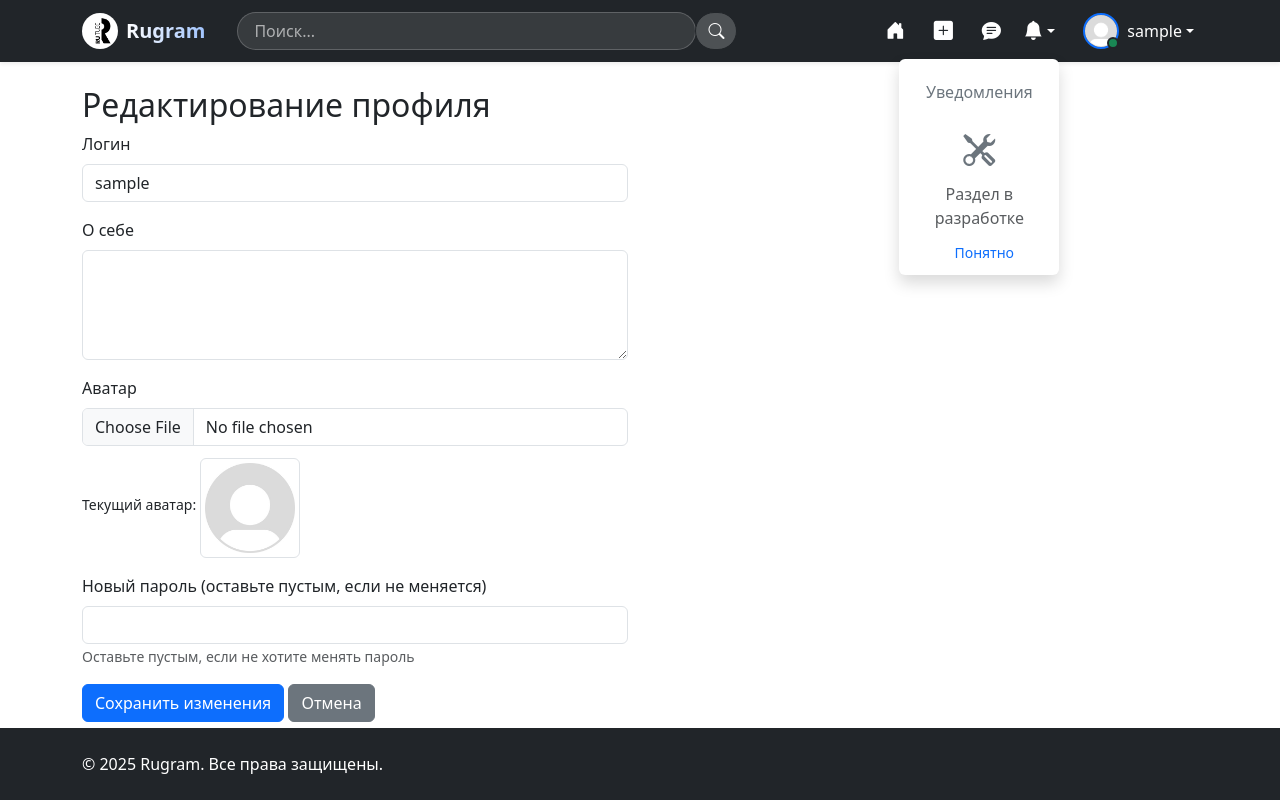
After one commit to stepa323/rugram, a Flask app: page /edit_profile in a window 1280 px wide, after a click on "Уведомления". The commit adds this page. Run offline with Flask 3, Linux system fonts and the light colour scheme; the visitor is signed in with stand-in values (Sample User, id 1); some libraries are stand-ins or nearby versions.

Commit message:
adding search and improving other

```diff
--- a/app/routes.py
+++ b/app/routes.py
@@ -1,5 +1,7 @@
 import os
 import time
+
+from PIL import Image
 
 from flask import render_template, flash, redirect, url_for, Blueprint, request, jsonify, abort
 from flask_login import login_user, login_required, logout_user, current_user
@@ -15,13 +17,59 @@ auth_bp = Blueprint('auth', __name__, template_folder='../templates')
 posts_bp = Blueprint('posts', __name__, template_folder='../templates')
 
 
+def process_avatar(image_file):
+    # Создаем квадратное изображение
+    img = Image.open(image_file)
+
+    if img.mode == 'RGBA':
+        img = img.convert('RGB')
+
+    # Определяем минимальную сторону
+    min_size = min(img.size)
+
+    # Обрезаем до квадрата (центрированно)
+    img = img.crop((
+        (img.width - min_size) // 2,
+        (img.height - min_size) // 2,
+        (img.width + min_size) // 2,
+        (img.height + min_size) // 2
+    ))
+
+    # Приводим к нужному размеру
+    img = img.resize((500, 500), Image.Resampling.LANCZOS)
+
+    # Сохраняем
+    filename = f"avatar_{current_user.id}.jpg"
+    save_path = os.path.join(config.Config.UPLOAD_FOLDER, 'profile_images', filename)
+    img.save(save_path, "JPEG", quality=85)
+
+    return filename
+
+
 @main_bp.route('/')
 @main_bp.route('/index')
 def index():
+    search_query = request.args.get('q', '').strip().lower()
     page = request.args.get('page', 1, type=int)
-    pagination = Post.query.filter(Post.is_deleted == False).order_by(Post.created_date.desc()).paginate(page=page,
-                                                                                                         per_page=15)
-    return render_template('main/index.html', posts=pagination.items, pagination=pagination)
+    per_page = 15
+
+    base_query = Post.query.filter(Post.is_deleted == False)
+
+    if search_query:
+        search_filter = Post.text.like(f'%{search_query}%')
+        pagination = base_query.filter(search_filter) \
+            .order_by(Post.created_date.desc()) \
+            .paginate(page=page, per_page=per_page)
+    else:
+        pagination = base_query.order_by(Post.created_date.desc()) \
+            .paginate(page=page, per_page=per_page)
+
+    return render_template(
+        'main/index.html',
+        posts=pagination.items,
+        pagination=pagination,
+        search_query=search_query
+    )
 
 
 @auth_bp.route('/login', methods=['GET', 'POST'])
@@ -165,31 +213,40 @@ def profile(user_id_or_username):
 @login_required
 def edit_profile():
     form = ProfileForm()
+
     if form.validate_on_submit():
-        # Обновление данных
-        current_user.username = form.username.data
-        current_user.description = form.description.data
+        try:
+            # Обновление базовых данных
+            current_user.username = form.username.data
+            current_user.description = form.description.data
 
-        # Обработка аватара
-        if form.profile_image.data:
-            filename = secure_filename(form.profile_image.data.filename)
-            filepath = os.path.join(config.Config.UPLOAD_FOLDER, filename)
-            form.profile_image.data.save(filepath)
-            current_user.profile_image = filename
+            # Обработка аватара
+            if form.profile_image.data:
+                try:
+                    filename = process_avatar(form.profile_image.data)
+                    current_user.profile_image = filename
+                except Exception as e:
+                    flash(f'Ошибка при обработке аватара: {str(e)}', 'error')
+                    return redirect(url_for('main.edit_profile'))
 
-        # Смена пароля (если указан)
-        if form.password.data:
-            current_user.set_password(form.password.data)
+            # Смена пароля (если указан)
+            if form.password.data:
+                current_user.set_password(form.password.data)
 
-        db.session.commit()
-        flash('Профиль обновлен!', 'success')
-        return redirect(url_for('profile', username=current_user.username))
+            db.session.commit()
+            flash('Профиль успешно обновлен!', 'success')
+            return redirect(url_for('main.profile', user_id_or_username=current_user.username))
 
-    # Заполняем форму текущими данными
-    form.username.data = current_user.username
-    form.description.data = current_user.description
+        except Exception as e:
+            db.session.rollback()
+            flash(f'Ошибка при обновлении профиля: {str(e)}', 'danger')
 
-    return render_template('edit_profile.html', form=form)
+    elif request.method == 'GET':
+        # Заполняем форму текущими данными
+        form.username.data = current_user.username
+        form.description.data = current_user.description
+
+    return render_template('main/edit_profile.html', form=form)
 
 
 @posts_bp.route('/post/<int:post_id>/like', methods=['POST'])
@@ -289,3 +346,13 @@ def delete_post(post_id):
     db.session.commit()
 
     return jsonify({'success': True})
+
+
+@main_bp.route('/chat')
+def chat():
+    return render_template('main/chat.html')
+
+
+@main_bp.route('/settings')
+def settings():
+    return render_template('main/settings.html')
--- a/app/templates/base.html
+++ b/app/templates/base.html
@@ -29,20 +29,26 @@
     <div class="container">
         <!-- Логотип -->
         <a class="navbar-brand d-flex align-items-center fw-bold" href="{{ url_for('main.index') }}">
-            <img src="{{ url_for('static', filename='images/logo.png') }}" width="36" height="36" class="me-2 rounded-circle" alt="Rugram Logo">
+            <img src="{{ url_for('static', filename='images/logo.png') }}" width="36" height="36"
+                 class="me-2 rounded-circle" alt="Rugram Logo">
             <span class="gradient-text">Rugram</span>
         </a>
 
         <!-- Кнопка для мобильных -->
-        <button class="navbar-toggler border-0" type="button" data-bs-toggle="collapse" data-bs-target="#navbarContent" aria-controls="navbarContent" aria-expanded="false" aria-label="Toggle navigation">
+        <button class="navbar-toggler border-0" type="button" data-bs-toggle="collapse" data-bs-target="#navbarContent"
+                aria-controls="navbarContent" aria-expanded="false" aria-label="Toggle navigation">
             <i class="bi bi-list" style="font-size: 1.5rem;"></i>
         </button>
 
         <div class="collapse navbar-collapse" id="navbarContent">
             <!-- Поиск -->
-            <form class="d-flex mx-lg-3 my-2 my-lg-0 flex-grow-1" action="" method="GET">
+            <form class="d-flex mx-lg-3 my-2 my-lg-0 flex-grow-1" action="{{ url_for('main.index') }}" method="GET">
                 <div class="input-group search-group">
-                    <input type="search" class="form-control rounded-pill ps-3" placeholder="Поиск..." name="q">
+                    <input type="search"
+                           class="form-control rounded-pill ps-3"
+                           placeholder="Поиск..."
+                           name="q"
+                           value="{{ search_query }}">
                     <button class="btn btn-dark rounded-pill" type="submit">
                         <i class="bi bi-search"></i>
                     </button>
@@ -64,39 +70,64 @@
                     </a>
                 </li>
                 <li class="nav-item mx-1">
-                    <a class="nav-link position-relative" href="" title="Сообщения">
+                    <a class="nav-link position-relative" href="{{ url_for('main.chat') }}" title="Сообщения">
                         <i class="bi bi-chat-text-fill icon-nav"></i>
                         <span class="nav-indicator"></span>
-                        <span class="position-absolute top-0 start-100 translate-middle badge rounded-pill bg-danger">3</span>
+                        <span class="position-absolute top-0 start-100 translate-middle badge rounded-pill bg-danger"></span>
                     </a>
                 </li>
-                <li class="nav-item mx-1">
-                    <a class="nav-link position-relative" href="" title="Уведомления">
+                <li class="nav-item mx-1 dropdown">
+                    <a class="nav-link position-relative dropdown-toggle" id="notificationsDropdown"
+                       role="button" data-bs-toggle="dropdown" aria-expanded="false" title="Уведомления">
                         <i class="bi bi-bell-fill icon-nav"></i>
                         <span class="nav-indicator"></span>
-                        <span class="position-absolute top-0 start-100 translate-middle badge rounded-pill bg-danger">5+</span>
+                        <span class="position-absolute top-0 start-100 translate-middle badge rounded-pill bg-danger"></span>
                     </a>
+                    <ul class="dropdown-menu dropdown-menu-end shadow border-0 mt-2"
+                        style="background-color: #ffffff; opacity: 1;" aria-labelledby="notificationsDropdown">
+                        <li class="dropdown-header">
+                            <h6 class="text-center py-2 mb-0">Уведомления</h6>
+                        </li>
+                        <li class="px-3 py-2 text-center">
+                            <div class="d-flex flex-column align-items-center justify-content-center">
+                                <i class="bi bi-tools" style="font-size: 2rem; color: #6c757d;"></i>
+                                <p class="text-muted mb-0 mt-2">Раздел в разработке</p>
+                            </div>
+                        </li>
+                        <li class="text-center">
+                            <a href="#" class="dropdown-item small text-primary">Понятно</a>
+                        </li>
+                    </ul>
                 </li>
             </ul>
 
             <!-- Профиль пользователя -->
             {% if current_user.is_authenticated %}
             <div class="dropdown ms-lg-3">
-                <a href="#" class="d-flex align-items-center text-white text-decoration-none dropdown-toggle p-1 rounded" id="userDropdown" data-bs-toggle="dropdown" aria-expanded="false">
+                <a href="#"
+                   class="d-flex align-items-center text-white text-decoration-none dropdown-toggle p-1 rounded"
+                   id="userDropdown" data-bs-toggle="dropdown" aria-expanded="false">
                     <div class="position-relative">
-                        <img src="{{ url_for('static', filename='uploads/profile_images/' + current_user.profile_image) }}" alt="Аватар" width="36" height="36" class="rounded-circle border border-2 border-primary object-fit-cover">
+                        <img src="{{ url_for('static', filename='uploads/profile_images/' + current_user.profile_image) }}"
+                             alt="Аватар" width="36" height="36"
+                             class="rounded-circle border border-2 border-primary object-fit-cover">
                         <span class="position-absolute bottom-0 end-0 p-1 bg-success rounded-circle border border-2 border-dark"></span>
                     </div>
                     <span class="ms-2 d-none d-lg-inline">{{ current_user.username }}</span>
                 </a>
-                <ul class="dropdown-menu dropdown-menu-end shadow border-0 mt-2">
-                    <li><a class="dropdown-item d-flex align-items-center" href="{{ url_for('main.profile', user_id_or_username=current_user.id)}}">
-                        <i class="bi bi-person-fill me-2"></i>Профиль</a></li>
-                    <li><a class="dropdown-item d-flex align-items-center" href="">
-                        <i class="bi bi-gear-fill me-2"></i>Настройки</a></li>
-                    <li><hr class="dropdown-divider mx-3 my-1"></li>
-                    <li><a class="dropdown-item d-flex align-items-center text-danger" href="{{ url_for('auth.logout') }}">
-                        <i class="bi bi-box-arrow-right me-2"></i>Выйти</a></li>
+                <ul class="dropdown-menu dropdown-menu-end shadow border-0 mt-2 bg-white">
+                    <li><a class="dropdown-item d-flex align-items-center text-dark"
+                           href="{{ url_for('main.profile', user_id_or_username=current_user.id)}}">
+                        <i class="bi bi-person-fill me-2 text-dark"></i>Профиль</a></li>
+                    <li><a class="dropdown-item d-flex align-items-center text-dark"
+                           href="{{ url_for('main.settings') }}">
+                        <i class="bi bi-gear-fill me-2 text-dark"></i>Настройки</a></li>
+                    <li>
+                        <hr class="dropdown-divider mx-3 my-1 border-dark">
+                    </li>
+                    <li><a class="dropdown-item d-flex align-items-center text-danger"
+                           href="{{ url_for('auth.logout') }}">
+                        <i class="bi bi-box-arrow-right me-2 text-danger"></i>Выйти</a></li>
                 </ul>
             </div>
             {% else %}
--- /dev/null
+++ b/app/templates/main/edit_profile.html
@@ -0,0 +1,51 @@
+{% extends "base.html" %}
+{% block content %}
+<div class="container mt-4">
+    <h2>Редактирование профиля</h2>
+    <div class="row">
+        <div class="col-md-6">
+            <form method="POST" enctype="multipart/form-data">
+                {{ form.hidden_tag() }}
+
+                <div class="form-group mb-3">
+                    {{ form.username.label(class="form-label") }}
+                    {{ form.username(class="form-control") }}
+                    {% for error in form.username.errors %}
+                    <div class="invalid-feedback d-block">{{ error }}</div>
+                    {% endfor %}
+                </div>
+
+                <div class="form-group mb-3">
+                    {{ form.description.label(class="form-label") }}
+                    {{ form.description(class="form-control", rows=4) }}
+                </div>
+
+                <div class="form-group mb-3">
+                    {{ form.profile_image.label(class="form-label") }}
+                    {{ form.profile_image(class="form-control") }}
+                    {% if current_user.profile_image %}
+                    <div class="mt-2">
+                        <small>Текущий аватар:</small>
+                        <img src="{{ url_for('static', filename='uploads/profile_images/' + current_user.profile_image) }}"
+                             class="img-thumbnail mt-1" width="100">
+                    </div>
+                    {% endif %}
+                </div>
+
+                <div class="form-group mb-3">
+                    {{ form.password.label(class="form-label") }}
+                    {{ form.password(class="form-control") }}
+                    {% for error in form.password.errors %}
+                    <div class="invalid-feedback d-block">{{ error }}</div>
+                    {% endfor %}
+                    <small class="text-muted">Оставьте пустым, если не хотите менять пароль</small>
+                </div>
+
+                <button type="submit" class="btn btn-primary">Сохранить изменения</button>
+                <a href="{{ url_for('main.profile', user_id_or_username=current_user.username) }}"
+                   class="btn btn-secondary">Отмена</a>
+            </form>
+        </div>
+    </div>
+</div>
+{% endblock %}
--- a/app/templates/main/index.html
+++ b/app/templates/main/index.html
@@ -68,7 +68,7 @@
             {% else %}
             <div class="alert alert-info text-center py-4">
                 <i class="bi bi-info-circle fs-4"></i>
-                <p class="mt-2 mb-0">Постов пока нет. Будьте первым, кто создаст пост!</p>
+                <p class="mt-2 mb-0">Ничего не найдено</p>
                 {% if current_user.is_authenticated %}
                 <a href="{{ url_for('posts.create_post') }}" class="btn btn-primary mt-3">Создать пост</a>
                 {% endif %}
--- a/app/templates/main/profile.html
+++ b/app/templates/main/profile.html
@@ -5,11 +5,11 @@
         <div class="col-md-4">
             <!-- Аватар -->
             <img src="{{ url_for('static', filename='uploads/profile_images/' + user.profile_image) }}"
-                 class="rounded-circle img-thumbnail" width="200">
+                 class="rounded-circle img-thumbnail object-fit-cover" width="200" height="200">
 
             <h2>{{ user.username }}</h2>
             <p class="text-muted">{{ user.email }}</p>
-            <p>{{ user.bio }}</p>
+            <p>{{ user.description }}</p>
 
             {% if current_user == user %}
             <a href="{{ url_for('main.edit_profile') }}" class="btn btn-primary">Редактировать</a>
--- a/requirements.txt
+++ b/requirements.txt
@@ -7,3 +7,4 @@ Werkzeug==3.1.3
 WTForms==3.2.1
 
 Flask-RESTful~=0.3.10
+pillow~=11.2.1
```
Also changed, not shown: app/templates/main/chat.html (added, +12 -0 lines), app/templates/main/settings.html (added, +12 -0 lines).
